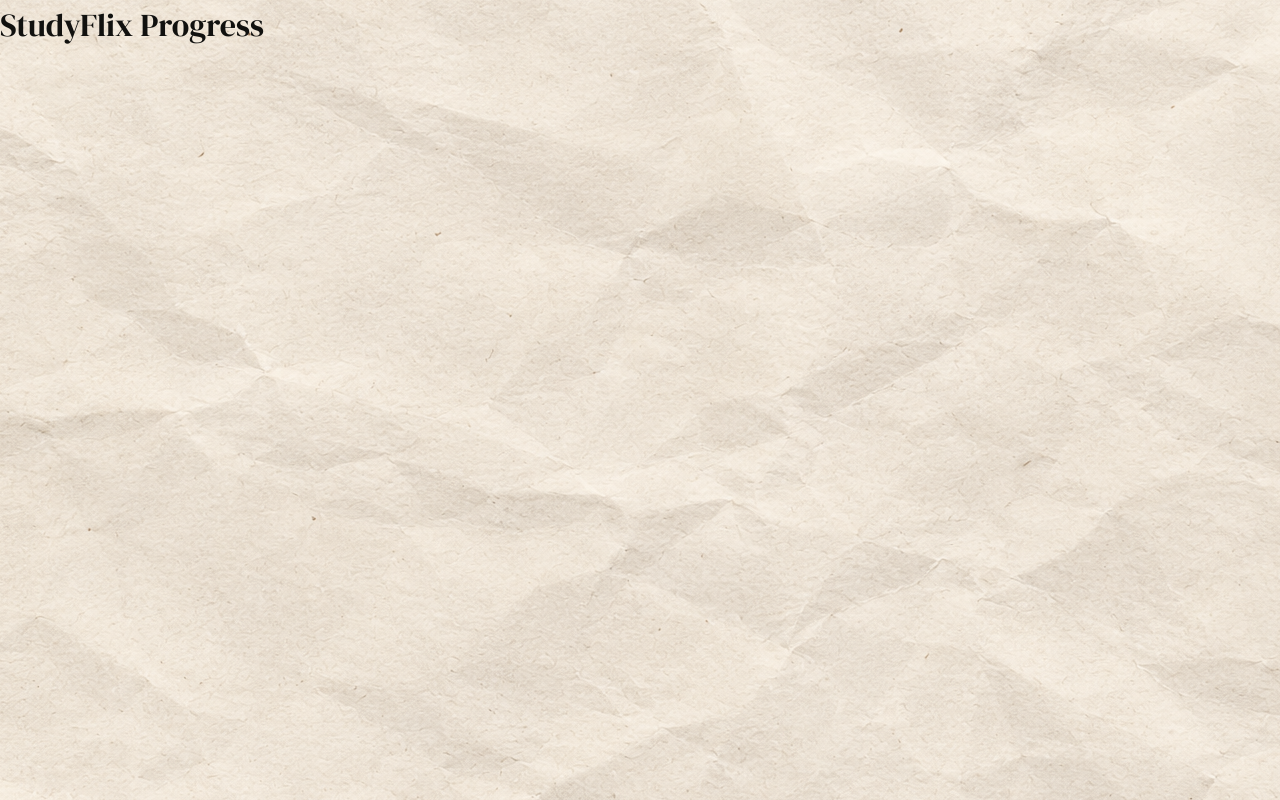
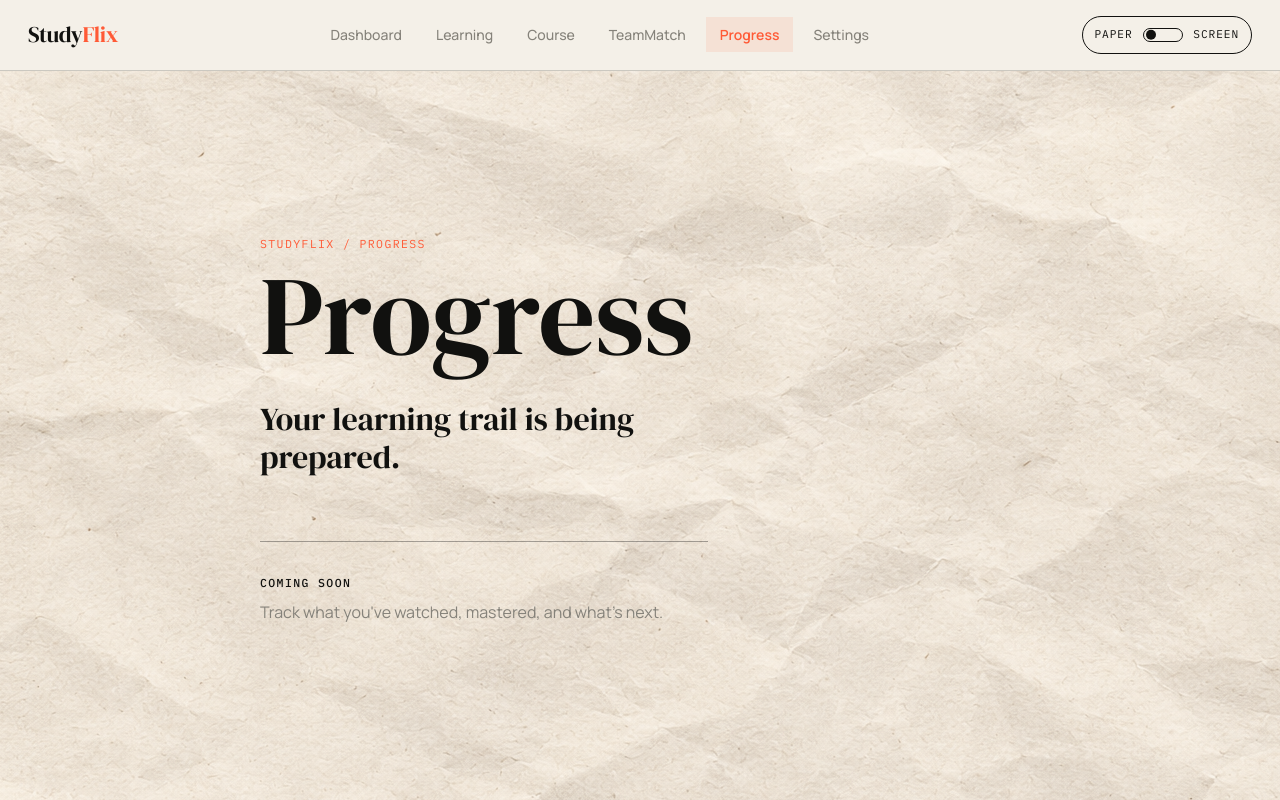
Before and after one commit to Bhumika1git/studyflix, a React (Vite) app: page /progress in a window 1280 px wide. Built offline with nearby package versions, Linux system fonts and the light colour scheme.

Commit message:
feat: complete E1 navigation and progress placeholder

```diff
--- a/src/components/Navbar.jsx
+++ b/src/components/Navbar.jsx
@@ -10,7 +10,8 @@ export default function Navbar() {
     { name: "Learning", path: "/learning" },
     { name: "Course", path: "/course" },
     { name: "TeamMatch", path: "/teammatch" },
-    { name: "Progress", path: "/progress" }
+    { name: "Progress", path: "/progress" },
+    { name: "Settings", path: "/settings" }
   ];
 
   return (
--- a/src/pages/Progress.jsx
+++ b/src/pages/Progress.jsx
@@ -1,6 +1,27 @@
+import Navbar from "../components/Navbar";
+import "../styles/learning.css";
+import "../styles/progress.css";
+
 function Progress() {
   return (
-    <h1>StudyFlix Progress</h1>
+    <div className="progress-page">
+      <Navbar />
+
+      <main className="progress-placeholder" aria-labelledby="progress-title">
+        <p className="progress-kicker">StudyFlix / Progress</p>
+        <h1 id="progress-title">Progress</h1>
+        <p className="progress-lead">
+          Your learning trail is being prepared.
+        </p>
+
+        <div className="progress-divider" aria-hidden="true" />
+
+        <p className="progress-status">Coming Soon</p>
+        <p className="progress-description">
+          Track what you&apos;ve watched, mastered, and what&apos;s next.
+        </p>
+      </main>
+    </div>
   );
 }
 
--- a/src/pages/Settings.jsx
+++ b/src/pages/Settings.jsx
@@ -1,6 +1,5 @@
 import { useState, useEffect } from 'react';
-import StudyFlixLogo from '../components/StudyFlixLogo';
-import ThemeToggle from '../components/ThemeToggle';
+import Navbar from '../components/Navbar';
 import './sharedStyles.css';
 
 const Settings = () => {
@@ -206,15 +205,11 @@ const Settings = () => {
   );
 
   return (
-    <div className="settings-container">
+    <>
+      <Navbar />
 
-      {/* Logo */}
-      <StudyFlixLogo className="auth-logo" />
-
-      {/* Theme Toggle Button */}
-      <ThemeToggle />
-
-      <div className="settings-layout">
+      <div className="settings-container">
+        <div className="settings-layout">
 
         {/* Sidebar */}
         <div className="settings-sidebar">
@@ -241,8 +236,9 @@ const Settings = () => {
           {activeTab === 'Privacy' && renderPrivacy()}
         </div>
 
+        </div>
       </div>
-    </div>
+    </>
   );
 };
 
--- /dev/null
+++ b/src/styles/progress.css
@@ -0,0 +1,68 @@
+.progress-page {
+  min-height: 100vh;
+  color: var(--text);
+}
+
+.progress-placeholder {
+  width: min(760px, calc(100% - (var(--page-padding) * 2)));
+  min-height: calc(100vh - 5rem);
+  margin: 0 auto;
+  padding: clamp(5rem, 14vh, 9rem) 0;
+  display: flex;
+  flex-direction: column;
+  justify-content: center;
+}
+
+.progress-kicker,
+.progress-status {
+  color: var(--accent);
+  font-family: var(--font-mono);
+  font-size: 0.72rem;
+  letter-spacing: 0.12em;
+  text-transform: uppercase;
+}
+
+.progress-placeholder h1 {
+  margin-top: var(--space-sm);
+  color: var(--text);
+  font-family: var(--font-display);
+  font-size: clamp(3.5rem, 10vw, 7rem);
+  font-weight: 400;
+  line-height: 0.95;
+}
+
+.progress-lead {
+  max-width: 30rem;
+  margin-top: var(--space-lg);
+  color: var(--text);
+  font-family: var(--font-display);
+  font-size: clamp(1.35rem, 3vw, 2rem);
+  line-height: 1.2;
+}
+
+.progress-divider {
+  width: min(100%, 28rem);
+  height: 1px;
+  margin: var(--space-xl) 0 var(--space-lg);
+  background: var(--text);
+  opacity: 0.35;
+}
+
+.progress-status {
+  color: var(--text);
+  font-weight: 500;
+}
+
+.progress-description {
+  max-width: 30rem;
+  margin-top: var(--space-sm);
+  color: var(--muted);
+  font-size: 1rem;
+}
+
+@media (max-width: 640px) {
+  .progress-placeholder {
+    min-height: calc(100vh - 4rem);
+    padding-top: 4rem;
+  }
+}
```
